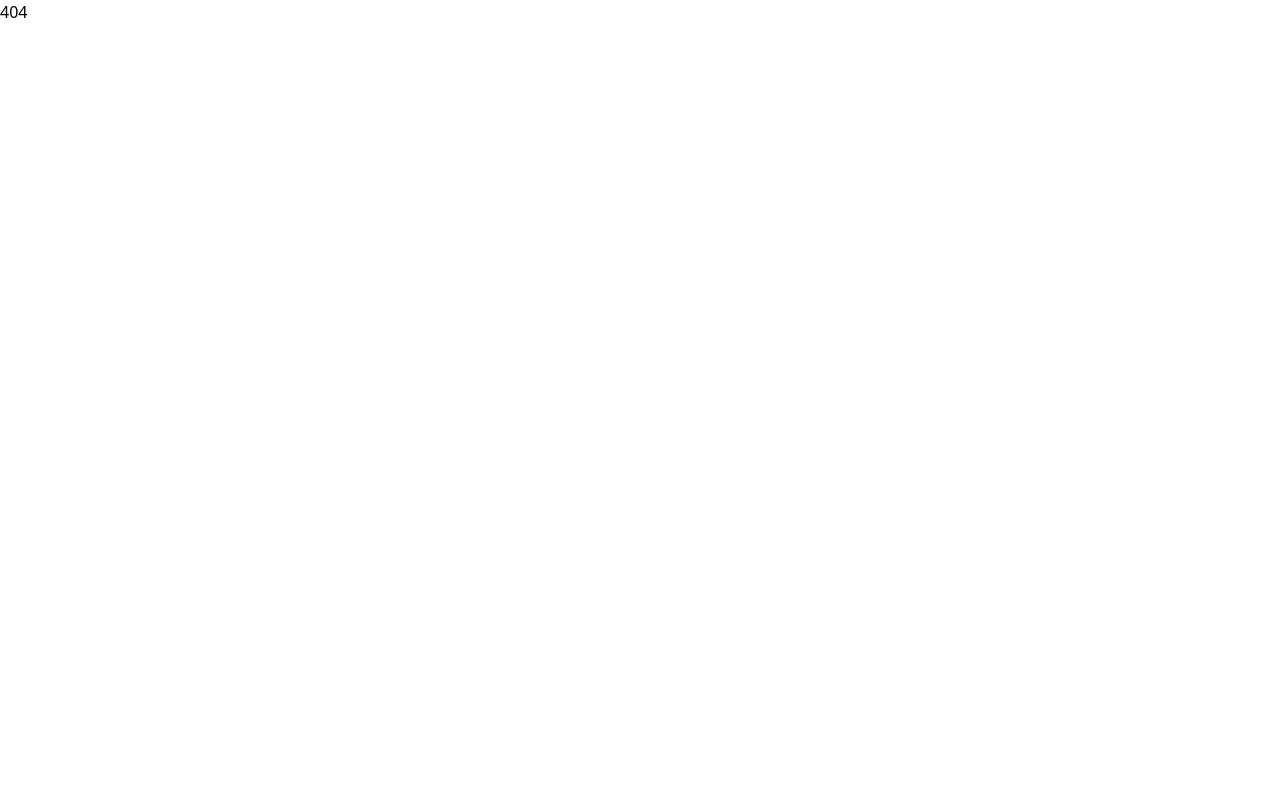
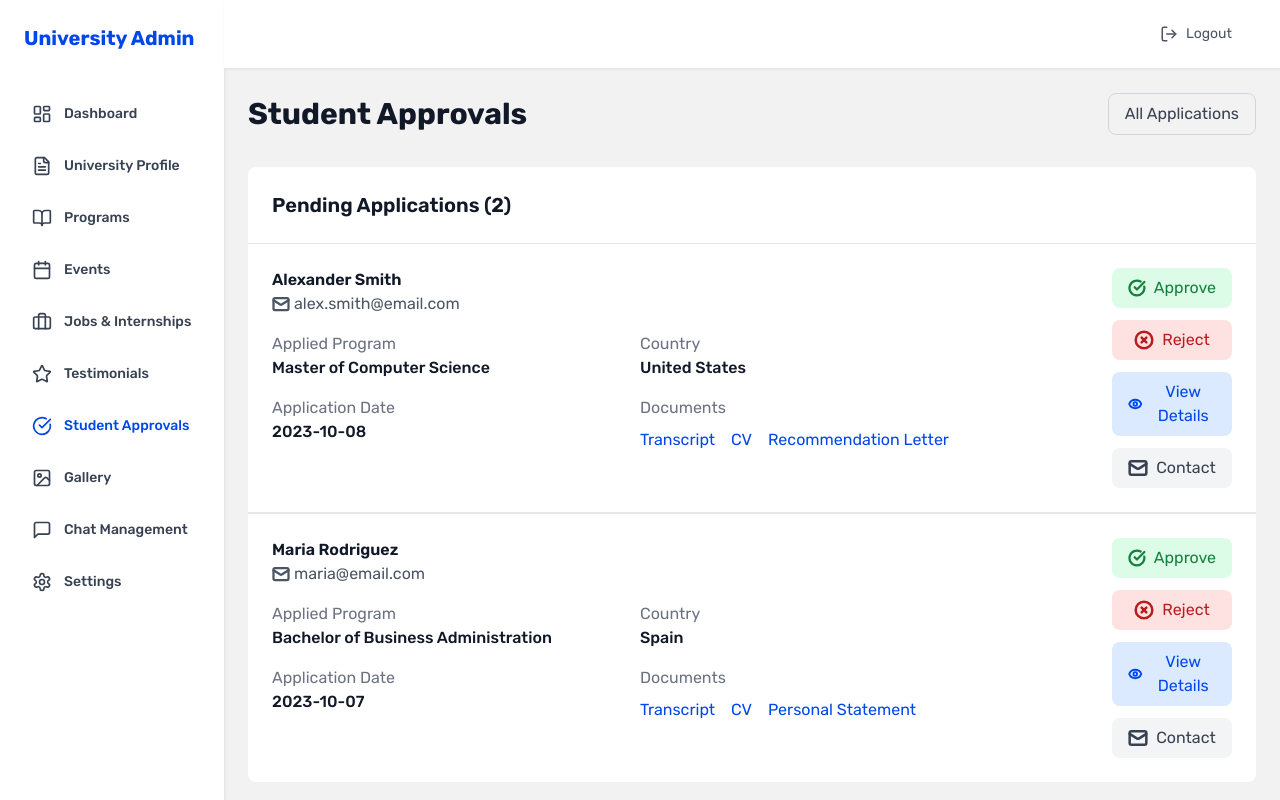
Before and after one commit to Sanjida-Khanam778/hugo-landing-page, a React (Vite) app: page /university/approvals in a window 1280 px wide. Before the commit this address had no page. Built offline with nearby package versions, Linux system fonts and the light colour scheme.

Commit message:
student approvals done

```diff
--- a/src/Layouts/University/Modal/RejectApplicationModal.jsx
+++ b/src/Layouts/University/Modal/RejectApplicationModal.jsx
@@ -16,10 +16,10 @@ export default function RejectApplicationModal({ application, onConfirm, onClose
 
   return (
     <div className="fixed inset-0 bg-black bg-opacity-50 flex items-center justify-center z-50">
-      <div className="bg-white rounded-lg p-6 max-w-md w-full mx-4">
-        <div className="flex justify-between items-center mb-4">
+      <div className="bg-white rounded-lg p-6 max-w-lg w-full mx-4">
+        <div className="flex justify-between items-center mb-4 border-b pb-3">
           <h2 className="text-xl font-semibold text-gray-900">Reject Student Application</h2>
-          <button onClick={onClose} className="text-gray-500 hover:text-gray-700 text-2xl leading-none">
+          <button onClick={onClose} className="text-gray-500 hover:text-gray-700 text-3xl leading-none">
             ×
           </button>
         </div>
@@ -28,13 +28,10 @@ export default function RejectApplicationModal({ application, onConfirm, onClose
           <p className="text-gray-700 mb-2">
             Are you sure you want to reject the <span className="font-semibold">{application.program}</span> program?
           </p>
-          <p className="text-gray-600 text-sm">
-            <span className="font-semibold">{application.name}</span>'s application to the{" "}
-            <span className="font-semibold">{application.program}</span> program?
-          </p>
+
         </div>
 
-        <div className="bg-red-50 border border-red-200 rounded-lg p-4 mb-6">
+        <div className="bg-[#FECACA]/50 text-[#991B1B] border border-red-200 rounded-lg p-4 mb-6">
           <p className="text-red-700 font-semibold text-sm mb-2">Important</p>
           <p className="text-red-600 text-sm">
             A rejection email will be automatically sent to the student. Please provide a reason for the rejection
@@ -73,7 +70,7 @@ export default function RejectApplicationModal({ application, onConfirm, onClose
           </button>
           <button
             onClick={handleSubmit}
-            className="px-4 py-2 bg-red-600 text-white rounded-lg hover:bg-red-700 font-medium"
+            className="px-4 py-2 bg-red text-white rounded-lg hover:bg-red-700"
           >
             Reject
           </button>
--- a/src/Layouts/University/Modal/StudentApplicationDetailsModal.jsx
+++ b/src/Layouts/University/Modal/StudentApplicationDetailsModal.jsx
@@ -1,71 +1,95 @@
-"use client"
+"use client";
 
-export default function StudentApplicationDetailsModal({ application, onClose }) {
+import { Download } from "lucide-react";
+
+export default function StudentApplicationDetailsModal({
+  application,
+  onClose,
+}) {
   const getInitials = (name) => {
     return name
       .split(" ")
       .map((n) => n[0])
       .join("")
-      .toUpperCase()
-  }
+      .toUpperCase();
+  };
 
   return (
     <div className="fixed inset-0 bg-black bg-opacity-50 flex items-center justify-center z-50">
-      <div className="bg-white rounded-lg p-6 max-w-md w-full mx-4 max-h-96 overflow-y-auto">
-        <div className="flex justify-between items-center mb-6">
-          <h2 className="text-xl font-semibold text-gray-900">Student Application Details</h2>
-          <button onClick={onClose} className="text-gray-500 hover:text-gray-700 text-2xl leading-none">
+      <div className="bg-white rounded-lg p-6 max-w-lg w-full mx-4 overflow-y-auto">
+        <div className="flex justify-between items-center mb-6 border-b pb-3">
+          <h2 className="text-xl font-medium text-gray-900">
+            Student Application Details
+          </h2>
+          <button
+            onClick={onClose}
+            className="text-gray-500 hover:text-gray-700 text-3xl leading-none"
+          >
             ×
           </button>
         </div>
 
-        <div className="mb-6">
+        <div className="mb-6 border-b pb-4">
           <div className="flex items-center gap-4">
-            <div className="w-16 h-16 bg-blue-100 rounded-full flex items-center justify-center">
-              <span className="text-2xl text-blue-700 font-semibold">{getInitials(application.name)}</span>
+            <div className="w-16 h-16 bg-sky rounded-full flex items-center justify-center">
+              <span className="text-2xl text-blue font-medium">
+                {getInitials(application.name)}
+              </span>
             </div>
             <div>
-              <h3 className="text-lg font-semibold text-gray-900">{application.name}</h3>
+              <h3 className="text-lg font-semibold text-gray-900">
+                {application.name}
+              </h3>
               <p className="text-gray-600">{application.email}</p>
               <div className="mt-2">
-                <span className="inline-block bg-yellow-100 text-yellow-700 px-3 py-1 rounded-full text-sm font-medium">
-                  {application.status}
+                <span className="inline-block bg-yellow-100 text-yellow-700 px-3 py-1 rounded-full text-sm">
+                  {application.status} Review
                 </span>
               </div>
             </div>
           </div>
         </div>
 
-        <div className="space-y-4 mb-6">
+        <div className="mb-6 border-b pb-4">
+          <div className="grid grid-cols-2 gap-4">
           <div>
             <p className="text-sm text-gray-500">Applied Program</p>
             <p className="font-medium text-gray-900">{application.program}</p>
           </div>
-          <div className="grid grid-cols-2 gap-4">
             <div>
               <p className="text-sm text-gray-500">Country</p>
               <p className="font-medium text-gray-900">{application.country}</p>
             </div>
             <div>
               <p className="text-sm text-gray-500">Application Date</p>
-              <p className="font-medium text-gray-900">{application.applicationDate}</p>
+              <p className="font-medium text-gray-900">
+                {application.applicationDate}
+              </p>
             </div>
+          <div className="sm:col-span-2 lg:col-span-1">
+            <p className="text-sm text-gray-500">Application ID</p>
+            <p className="font-medium text-gray-900">
+              {application.applicationId}
+            </p>
           </div>
-          <div>
-            <p className="text-sm text-gray-500">Application ID</p>
-            <p className="font-medium text-gray-900">{application.applicationId}</p>
           </div>
         </div>
 
         {application.documents && (
           <div className="mb-6">
-            <p className="text-sm font-semibold text-gray-900 mb-3">Documents</p>
+            <p className=" text-grey mb-3">Documents</p>
             <div className="space-y-2">
               {application.documents.map((doc, idx) => (
-                <div key={idx} className="flex items-center justify-between p-2 hover:bg-gray-50 rounded">
+                <div
+                  key={idx}
+                  className="flex items-center justify-between p-3 hover:bg-gray-50 border rounded-lg"
+                >
                   <span className="text-gray-700">{doc.name}</span>
-                  <a href={doc.url} className="text-blue-600 hover:underline text-sm font-medium">
-                    ⬇ Download
+                  <a
+                    href={doc.url}
+                    className="text-blue hover:underline text-sm flex items-center gap-2"
+                  >
+                    <Download size={18} strokeWidth={3.0} /> Download
                   </a>
                 </div>
               ))}
@@ -76,12 +100,12 @@ export default function StudentApplicationDetailsModal({ application, onClose })
         <div className="flex justify-end">
           <button
             onClick={onClose}
-            className="px-4 py-2 bg-blue-600 text-white rounded-lg hover:bg-blue-700 font-medium"
+            className="px-4 py-2 bg-blue text-white rounded-lg"
           >
             Close
           </button>
         </div>
       </div>
     </div>
-  )
+  );
 }
--- a/src/Layouts/University/StudentApprovals/StudentApprovals.jsx
+++ b/src/Layouts/University/StudentApprovals/StudentApprovals.jsx
@@ -1,6 +1,10 @@
-"use client"
+"use client";
 
-import { useState } from "react"
+import { CheckCircle, CirclePlus, Eye, Mail } from "lucide-react";
+import { useState } from "react";
+import RejectApplicationModal from "../Modal/RejectApplicationModal";
+import StudentApplicationDetailsModal from "../Modal/StudentApplicationDetailsModal";
+import ApproveApplicationModal from "../Modal/ApproveApplicationModal";
 
 export default function StudentApprovals() {
   const [applications, setApplications] = useState([
@@ -34,7 +38,7 @@ export default function StudentApprovals() {
         { name: "Personal Statement", url: "#" },
       ],
     },
-  ])
+  ]);
 
   const [processedApplications, setProcessedApplications] = useState([
     {
@@ -55,56 +59,56 @@ export default function StudentApprovals() {
       applicationDate: "2023-10-03",
       status: "Rejected",
     },
-  ])
+  ]);
 
-  const [rejectingApp, setRejectingApp] = useState(null)
-  const [approvingApp, setApprovingApp] = useState(null)
-  const [viewingApp, setViewingApp] = useState(null)
+  const [rejectingApp, setRejectingApp] = useState(null);
+  const [approvingApp, setApprovingApp] = useState(null);
+  const [viewingApp, setViewingApp] = useState(null);
 
   const handleReject = (application) => {
-    setRejectingApp(application)
-  }
+    setRejectingApp(application);
+  };
 
   const handleConfirmReject = (reason, comments) => {
-    const updated = applications.filter((a) => a.id !== rejectingApp.id)
-    setApplications(updated)
+    const updated = applications.filter((a) => a.id !== rejectingApp.id);
+    setApplications(updated);
     setProcessedApplications([
       ...processedApplications,
       {
         ...rejectingApp,
         status: "Rejected",
       },
-    ])
-    setRejectingApp(null)
-  }
+    ]);
+    setRejectingApp(null);
+  };
 
   const handleApprove = (application) => {
-    setApprovingApp(application)
-  }
+    setApprovingApp(application);
+  };
 
   const handleConfirmApprove = (notes) => {
-    const updated = applications.filter((a) => a.id !== approvingApp.id)
-    setApplications(updated)
+    const updated = applications.filter((a) => a.id !== approvingApp.id);
+    setApplications(updated);
     setProcessedApplications([
       ...processedApplications,
       {
         ...approvingApp,
         status: "Approved",
       },
-    ])
-    setApprovingApp(null)
-  }
+    ]);
+    setApprovingApp(null);
+  };
 
   const getInitials = (name) => {
     return name
       .split(" ")
       .map((n) => n[0])
       .join("")
-      .toUpperCase()
-  }
+      .toUpperCase();
+  };
 
   return (
-    <div>
+    <div className="p-6">
       <div className="flex justify-between items-center mb-8">
         <h1 className="text-3xl font-bold text-gray-900">Student Approvals</h1>
         <div className="flex gap-2">
@@ -115,77 +119,92 @@ export default function StudentApprovals() {
       </div>
 
       {/* Pending Applications Section */}
-      <div className="mb-8 bg-white rounded-lg p-6">
-        <h2 className="text-xl font-semibold text-gray-900 mb-6">Pending Applications ({applications.length})</h2>
+      <div className="mb-8 bg-white rounded-lg">
+        <h2 className="text-xl font-semibold text-gray-900 p-6 border-b">
+          Pending Applications ({applications.length})
+        </h2>
 
         {applications.length === 0 ? (
           <p className="text-gray-500">No pending applications</p>
         ) : (
-          <div className="space-y-6">
+          <div className="divide-y-2">
             {applications.map((app) => (
-              <div key={app.id} className="border border-gray-200 rounded-lg p-6">
+              <div key={app.id} className="p-6 grid grid-cols-4">
+                <div className="col-span-3">
                   <div className="flex items-start justify-between mb-4">
                     <div className="flex items-start gap-4 flex-1">
-                    <div className="w-12 h-12 bg-blue-100 rounded-full flex items-center justify-center">
-                      <span className="text-blue-700 font-semibold">{getInitials(app.name)}</span>
-                    </div>
                       <div className="flex-1">
-                      <h3 className="font-semibold text-gray-900">{app.name}</h3>
-                      <p className="text-sm text-gray-600">{app.email}</p>
+                        <h3 className="font-semibold text-gray-900">
+                          {app.name}
+                        </h3>
+                        <p className="text-gray-600 flex items-center gap-1">
+                          <Mail size={18} strokeWidth={3.0} />
+                          {app.email}
+                        </p>
                       </div>
                     </div>
                   </div>
-
                   <div className="grid grid-cols-2 gap-4 mb-4">
                     <div>
-                    <p className="text-sm text-gray-500">Applied Program</p>
+                      <p className="text-gray-500">Applied Program</p>
                       <p className="font-medium text-gray-900">{app.program}</p>
                     </div>
                     <div>
-                    <p className="text-sm text-gray-500">Country</p>
+                      <p className="text-gray-500">Country</p>
                       <p className="font-medium text-gray-900">{app.country}</p>
                     </div>
                     <div>
-                    <p className="text-sm text-gray-500">Application Date</p>
-                    <p className="font-medium text-gray-900">{app.applicationDate}</p>
+                      <p className="text-gray-500">Application Date</p>
+                      <p className="font-medium text-gray-900">
+                        {app.applicationDate}
+                      </p>
                     </div>
-                </div>
-
-                <div className="mb-4">
-                  <p className="text-sm text-gray-500 mb-2">Documents</p>
+                    <div className="">
+                      <p className="text-gray-500 mb-2">Documents</p>
                       <div className="flex gap-4">
                         {app.documents.map((doc, idx) => (
-                      <a key={idx} href={doc.url} className="text-blue-600 text-sm hover:underline">
+                          <a
+                            key={idx}
+                            href={doc.url}
+                            className="text-blue hover:underline"
+                          >
                             {doc.name}
                           </a>
                         ))}
                       </div>
                     </div>
+                  </div>
+                </div>
 
-                <div className="flex gap-3 justify-end">
+                <div className="flex flex-col gap-3 items-end justify-center col-span-1">
                   <button
                     onClick={() => handleApprove(app)}
-                    className="px-4 py-2 bg-green-600 text-white rounded-lg hover:bg-green-700 font-medium"
+                    className="px-4 py-2 bg-[#DCFCE7] w-1/2 justify-center items-center gap-2 flex text-[#15803D] rounded-lg hover:bg-green-700"
                   >
-                    Approve
+                    <CheckCircle size={20} strokeWidth={3.0} /> Approve
                   </button>
                   <button
                     onClick={() => handleReject(app)}
-                    className="px-4 py-2 bg-red-600 text-white rounded-lg hover:bg-red-700 font-medium"
+                    className="px-4 py-2 bg-[#FEE2E2] w-1/2 justify-center items-center gap-2 flex text-[#B91C1C] rounded-lg hover:bg-red-700"
                   >
+                    <CirclePlus
+                      size={20}
+                      strokeWidth={3.0}
+                      className="rotate-45"
+                    />{" "}
                     Reject
                   </button>
                   <button
                     onClick={() => setViewingApp(app)}
-                    className="px-4 py-2 bg-blue-100 text-blue-600 rounded-lg hover:bg-blue-200 font-medium"
+                    className="px-4 py-2 bg-[#DBEAFE] w-1/2 justify-center items-center gap-2 flex text-blue rounded-lg hover:bg-blue-200"
                   >
-                    View Details
+                    <Eye size={20} strokeWidth={3.0} /> View Details
                   </button>
                   <a
                     href={`mailto:${app.email}`}
-                    className="px-4 py-2 bg-gray-100 text-gray-700 rounded-lg hover:bg-gray-200 font-medium"
+                    className="px-4 py-2 flex w-1/2 justify-center items-center gap-2 bg-gray-100 text-gray-700 rounded-lg"
                   >
-                    Contact
+                   <Mail size={20} strokeWidth={3.0} /> Contact
                   </a>
                 </div>
               </div>
@@ -196,7 +215,9 @@ export default function StudentApprovals() {
 
       {/* Recently Processed Section */}
       <div className="bg-white rounded-lg p-6">
-        <h2 className="text-xl font-semibold text-gray-900 mb-6">Recently Processed</h2>
+        <h2 className="text-xl font-semibold text-gray-900 mb-6">
+          Recently Processed
+        </h2>
 
         {processedApplications.length === 0 ? (
           <p className="text-gray-500">No processed applications</p>
@@ -205,30 +226,49 @@ export default function StudentApprovals() {
             <table className="w-full">
               <thead>
                 <tr className="border-b border-gray-200">
-                  <th className="text-left py-3 px-4 text-sm font-semibold text-gray-700">Student</th>
-                  <th className="text-left py-3 px-4 text-sm font-semibold text-gray-700">Program</th>
-                  <th className="text-left py-3 px-4 text-sm font-semibold text-gray-700">Country</th>
-                  <th className="text-left py-3 px-4 text-sm font-semibold text-gray-700">Applied Date</th>
-                  <th className="text-left py-3 px-4 text-sm font-semibold text-gray-700">Status</th>
-                  <th className="text-left py-3 px-4 text-sm font-semibold text-gray-700">Actions</th>
+                  <th className="text-left py-3 px-4 font-semibold text-gray-700">
+                    Student
+                  </th>
+                  <th className="text-left py-3 px-4 font-semibold text-gray-700">
+                    Program
+                  </th>
+                  <th className="text-left py-3 px-4 font-semibold text-gray-700">
+                    Country
+                  </th>
+                  <th className="text-left py-3 px-4 font-semibold text-gray-700">
+                    Applied Date
+                  </th>
+                  <th className="text-left py-3 px-4 font-semibold text-gray-700">
+                    Status
+                  </th>
+                  <th className="text-left py-3 px-4 font-semibold text-gray-700">
+                    Actions
+                  </th>
                 </tr>
               </thead>
               <tbody>
                 {processedApplications.map((app) => (
-                  <tr key={app.id} className="border-b border-gray-200 hover:bg-gray-50">
+                  <tr
+                    key={app.id}
+                    className="border-b border-gray-200 hover:bg-gray-50"
+                  >
                     <td className="py-3 px-4">
                       <div>
                         <p className="font-medium text-gray-900">{app.name}</p>
-                        <p className="text-sm text-gray-600">{app.email}</p>
+                        <p className="text-gray-600">{app.email}</p>
                       </div>
                     </td>
                     <td className="py-3 px-4 text-gray-900">{app.program}</td>
                     <td className="py-3 px-4 text-gray-900">{app.country}</td>
-                    <td className="py-3 px-4 text-gray-900">{app.applicationDate}</td>
+                    <td className="py-3 px-4 text-gray-900">
+                      {app.applicationDate}
+                    </td>
                     <td className="py-3 px-4">
                       <span
-                        className={`px-3 py-1 rounded-full text-sm font-medium ${
-                          app.status === "Approved" ? "bg-green-100 text-green-700" : "bg-red-100 text-red-700"
+                        className={`px-3 py-2 rounded-full ${
+                          app.status === "Approved"
+                            ? " bg-[#DCFCE7] text-[#15803D] "
+                            : "bg-[#FEE2E2] text-[#B91C1C]"
                         }`}
                       >
                         {app.status}
@@ -238,11 +278,14 @@ export default function StudentApprovals() {
                       <div className="flex gap-3">
                         <button
                           onClick={() => setViewingApp(app)}
-                          className="text-blue-600 hover:underline text-sm font-medium"
+                          className="text-blue  hover:underline"
                         >
                           View
                         </button>
-                        <a href={`mailto:${app.email}`} className="text-blue-600 hover:underline text-sm font-medium">
+                        <a
+                          href={`mailto:${app.email}`}
+                          className="text-blue  hover:underline"
+                        >
                           Email
                         </a>
                       </div>
@@ -272,7 +315,12 @@ export default function StudentApprovals() {
         />
       )}
 
-      {viewingApp && <StudentApplicationDetailsModal application={viewingApp} onClose={() => setViewingApp(null)} />}
+      {viewingApp && (
+        <StudentApplicationDetailsModal
+          application={viewingApp}
+          onClose={() => setViewingApp(null)}
+        />
+      )}
     </div>
-  )
+  );
 }
--- a/src/Routers/Router.jsx
+++ b/src/Routers/Router.jsx
@@ -29,6 +29,7 @@ import UniGallery from "../Layouts/University/Gallery/UniGallery";
 import Chat from "../Layouts/University/Chat/Chat";
 import Testimonials from "../Layouts/University/Testimonials/Testimonials";
 import JobsAndInternships from "../Layouts/University/JobsAndInternships/JobsAndInternships";
+import StudentApprovals from "../Layouts/University/StudentApprovals/StudentApprovals";
 
 export const router = createBrowserRouter([
   {
@@ -155,6 +156,10 @@ export const router = createBrowserRouter([
         element: <JobsAndInternships />,
       },
       {
+        path: "approvals",
+        element: <StudentApprovals />,
+      },
+      {
         path: "chat",
         element: <Chat />,
       },
```
Also changed, not shown: src/Layouts/University/Modal/ApproveApplicationModal.jsx (+33 -19 lines). Lines whose indentation alone changed are shown as unchanged.
